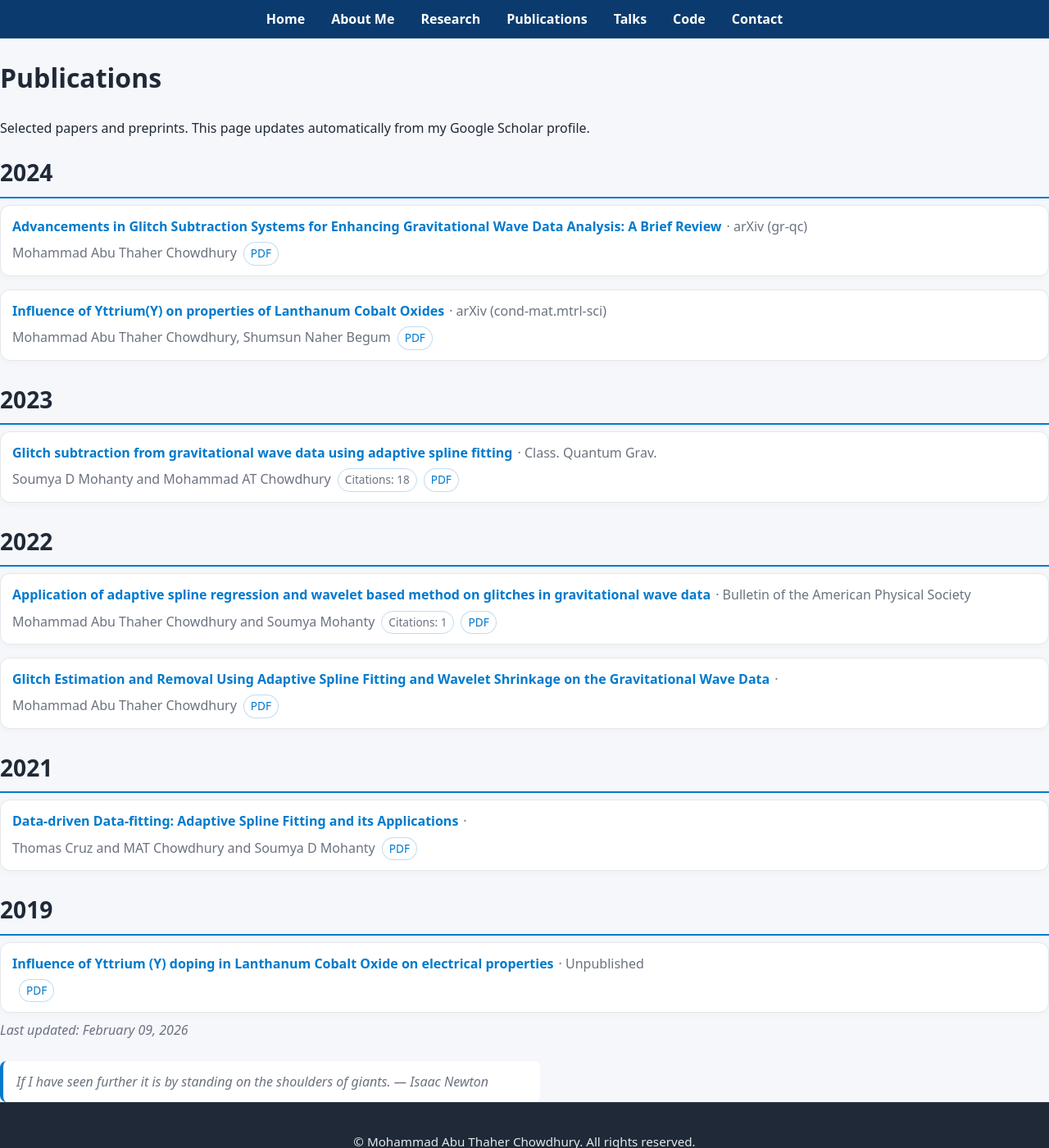
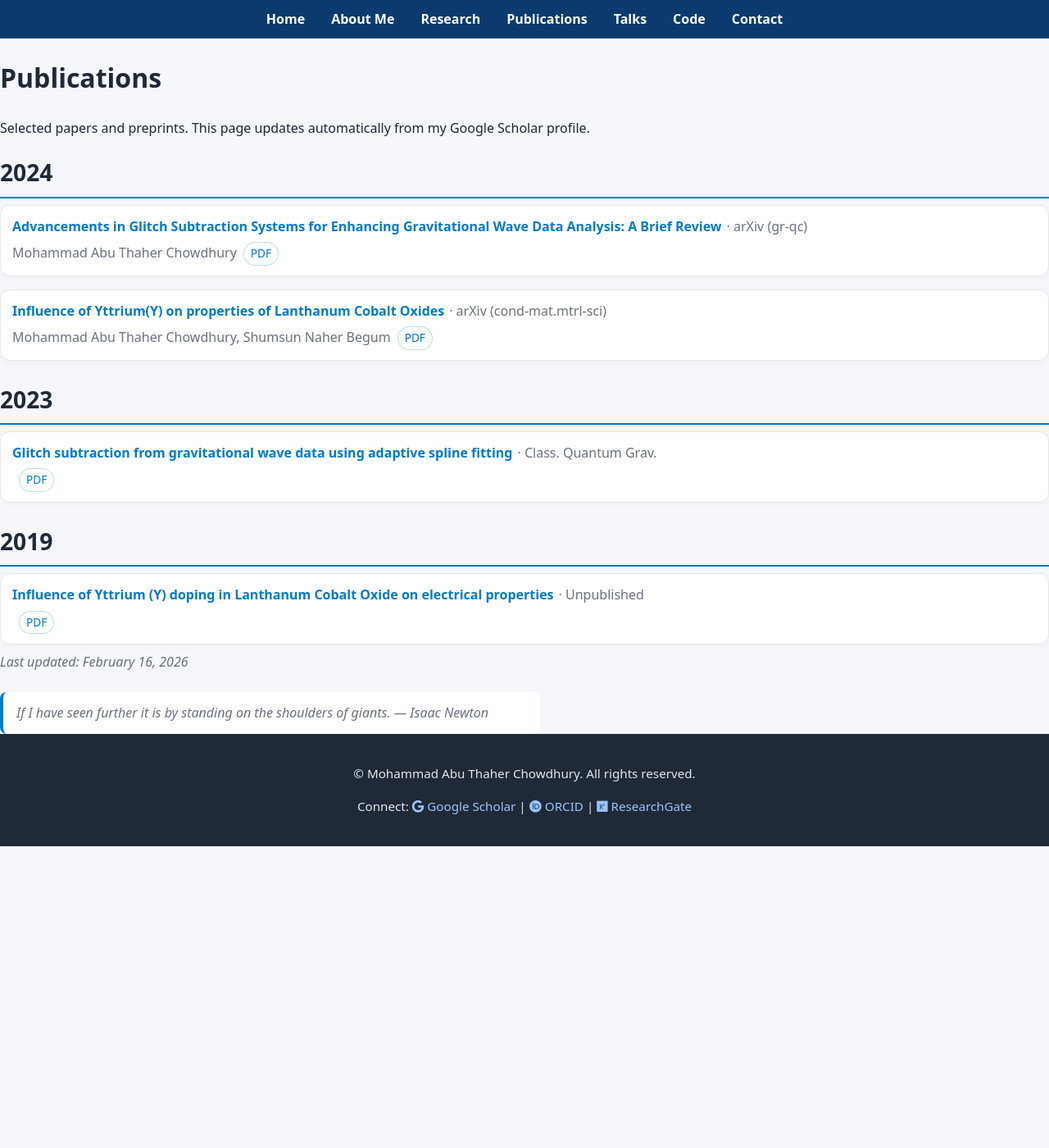
Before and after one commit to matc-thaher/website, a Jekyll site: the page built from publications.md, in a window 1280 px wide and 1400 px high. Shown: the whole window at 82% size. Built offline with Jekyll 4.4.1, drawn with Linux system fonts in a browser that asks for light colours.

Commit message:
chore: merged publications (Scholar + arXiv + ORCID + Crossref)

```diff
--- a/_data/scholar.json
+++ b/_data/scholar.json
@@ -1,5 +1,5 @@
 {
-  "updated": "2026-02-09T05:27:22.593030Z",
+  "updated": "2026-02-16T05:37:59.350292Z",
   "publications": [
     {
       "title": "Influence of Yttrium(Y) on properties of Lanthanum Cobalt Oxides",
@@ -11,8 +11,7 @@
       "doi": "",
       "citations": 0,
       "source": [
-        "arxiv",
-        "scholar"
+        "arxiv"
       ]
     },
     {
@@ -26,62 +25,21 @@
       "citations": 0,
       "source": [
         "arxiv",
-        "orcid",
-        "scholar"
+        "orcid"
       ]
     },
     {
       "title": "Glitch subtraction from gravitational wave data using adaptive spline fitting",
-      "authors": "Soumya D Mohanty and Mohammad AT Chowdhury",
+      "authors": "",
       "year": 2023,
       "venue": "Class. Quantum Grav.",
       "url": "https://doi.org/10.1088/1361-6382/acd0fe",
       "pdf_url": "",
       "doi": "10.1088/1361-6382/acd0fe",
-      "citations": 18,
+      "citations": 0,
       "source": [
         "crossref",
-        "orcid",
-        "scholar"
-      ]
-    },
-    {
-      "title": "Glitch Estimation and Removal Using Adaptive Spline Fitting and Wavelet Shrinkage on the Gravitational Wave Data",
-      "authors": "Mohammad Abu Thaher Chowdhury",
-      "year": 2022,
-      "venue": "",
-      "url": "https://search.proquest.com/openview/7f68a2c9fc2972f4eb08e0d1a8fcbd2e/1?pq-origsite=gscholar&cbl=18750&diss=y",
-      "pdf_url": "",
-      "doi": "",
-      "citations": 0,
-      "source": [
-        "scholar"
-      ]
-    },
-    {
-      "title": "Application of adaptive spline regression and wavelet based method on glitches in gravitational wave data",
-      "authors": "Mohammad Abu Thaher Chowdhury and Soumya Mohanty",
-      "year": 2022,
-      "venue": "Bulletin of the American Physical Society",
-      "url": "https://meetings.aps.org/Meeting/TSF22/Session/F05.5",
-      "pdf_url": "",
-      "doi": "",
-      "citations": 1,
-      "source": [
-        "scholar"
-      ]
-    },
-    {
-      "title": "Data-driven Data-fitting: Adaptive Spline Fitting and its Applications",
-      "authors": "Thomas Cruz and MAT Chowdhury and Soumya D Mohanty",
-      "year": 2021,
-      "venue": "",
-      "url": "https://repositories.lib.utexas.edu/items/fd04b32c-04dd-4d45-ad74-d6f5b4f2b174",
-      "pdf_url": "",
-      "doi": "",
-      "citations": 0,
-      "source": [
-        "scholar"
+        "orcid"
       ]
     },
     {
```
